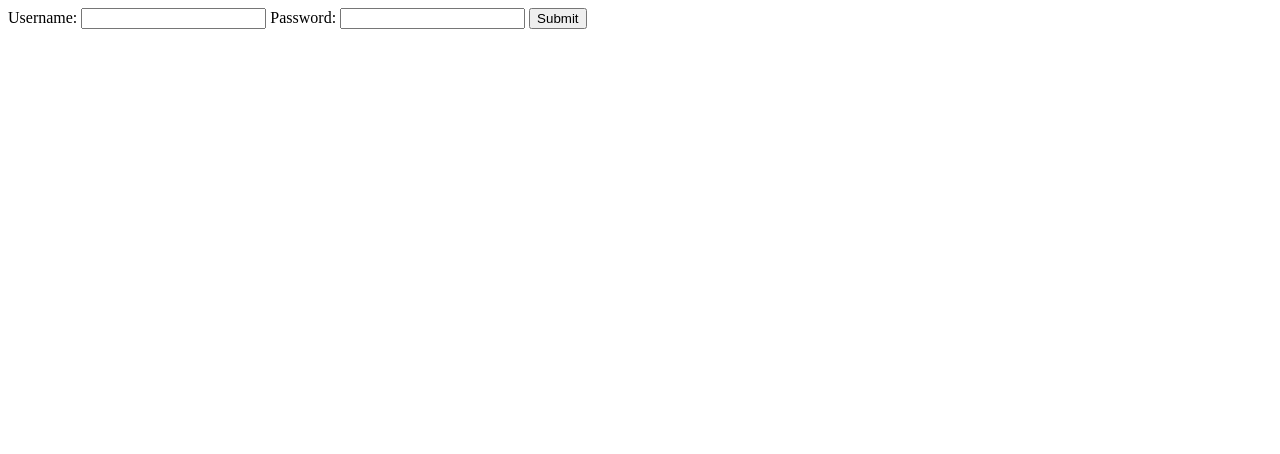
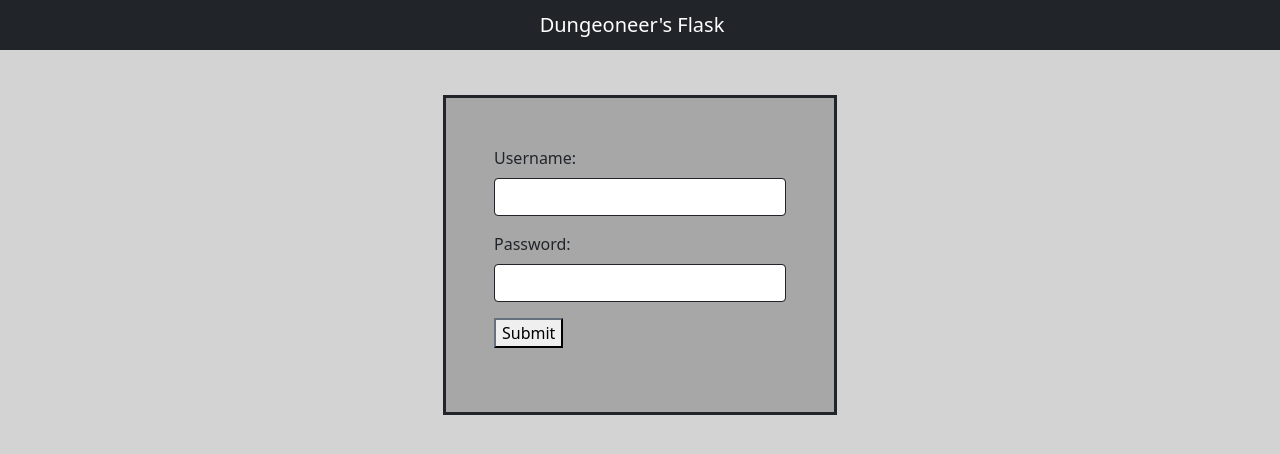
Before and after one commit to RyanSMcKenzie/DungeonFlask, a Flask app: page / in a window 1280 px wide. Shown: the top 454 px of the page. Run offline with Flask 2, Linux system fonts and the light colour scheme.

Commit message:
Landing styling

```diff
--- a/templates/index.html
+++ b/templates/index.html
@@ -1,11 +1,33 @@
-<body>
-    <form action='/login' method="POST">
-        <label for="username">Username:</label>
-        <input type="text" id="username" name="username">
-        <label for="password">Password:</label>
-        <input type="password" id="password" name="password">
-        <input type="submit" value="Submit">
-    </form>
+<head>
+    <!--Bootstrap CDN-->
+    <link href="https://cdn.jsdelivr.net/npm/bootstrap@5.0.0-beta1/dist/css/bootstrap.min.css" rel="stylesheet" integrity="sha384-giJF6kkoqNQ00vy+HMDP7azOuL0xtbfIcaT9wjKHr8RbDVddVHyTfAAsrekwKmP1" crossorigin="anonymous">
+</head>
+<body style="background-color: lightgray;">
+    <nav class="navbar navbar-dark bg-dark justify-content-center">
+        <span class="navbar-brand mb-0 h1">Dungeoneer's Flask</span>
+    </nav>
+    <div class="container">
+        <div class="row m-5">
+            <div class="col"></div>
+            <div class="col p-5" style="outline-style: solid; background-color: rgb(167, 167, 167);">
+                <form action='/login' method="POST">
+                    <div class="mb-3">
+                        <label for="username" class="form-label">Username:</label>
+                        <input type="text" class="form-control border-dark" id="username" name="username">
+                    </div>
+                    <div class="mb-3">
+                        <label for="password" class="form-label">Password:</label>
+                        <input type="password" class="form-control border-dark" id="password" name="password">
+                    </div>
+                    <div class="mb-3">
+                        <input type="submit" value="Submit" class="border-dark">
+                    </div>
+                </form>
+            </div>
+            <div class="col"></div>
+        </div>
+    </div>
+
     {% with messages = get_flashed_messages() %}
         {% if messages %}
             <ul class=flashes>
```
